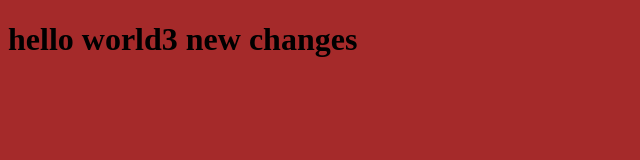
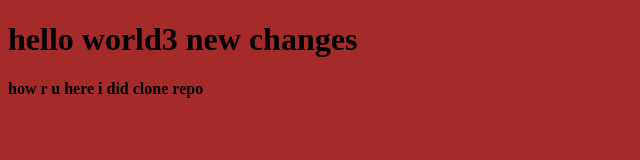
Before and after one commit to shyam-30/gitutube3, a plain HTML site: page index.html in a window 1280 px wide. Shown: the whole page, without its empty margins (0-640 px from the left). Drawn offline with Linux system fonts and the light colour scheme.

Commit message:
frst chnge

```diff
--- a/index.html
+++ b/index.html
@@ -9,5 +9,6 @@
 </head>
 <body>
     <h1>hello world3 new changes</h1>
+    <strong>how r u here i did clone repo</strong>
 </body>
 </html>
```
